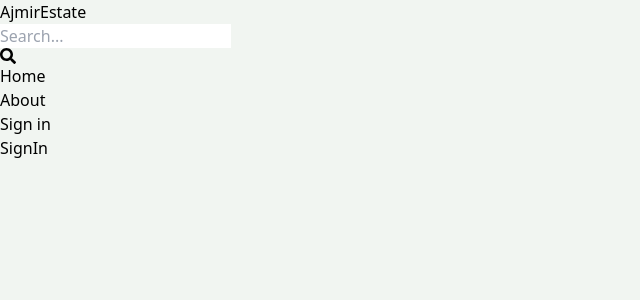
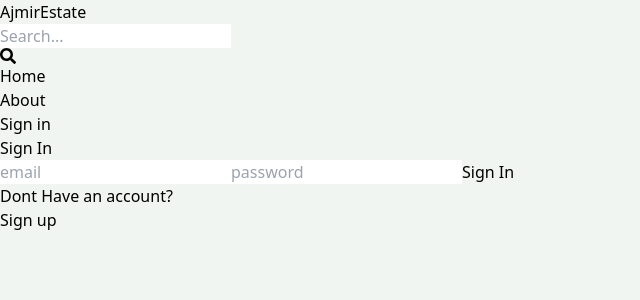
Before and after one commit to ajmir2000/mern-estate, a React (Vite) app in the folder client/: page /sign-in in a window 1280 px wide. Shown: the top 300 px of the page, without its empty margins (0-640 px from the left). Built offline with nearby package versions, Linux system fonts and the light colour scheme.

Commit message:
complete sign in page functionality

```diff
--- a/client/src/pages/SignIn.jsx
+++ b/client/src/pages/SignIn.jsx
@@ -1,7 +1,80 @@
-import React from 'react'
+import { useState } from "react";
+import { Link, useNavigate } from "react-router-dom";
 
 export default function SignIn() {
+  const [formData, setFormData] = useState({});
+  const [error, setError] = useState(null);
+  const [loading, setLoading] = useState(false);
+  const navigate = useNavigate();
+  const handleChange = (e) => {
+    setFormData({
+      ...formData,
+      [e.target.id]: e.target.value,
+    });
+  };
+  console.log(formData);
+  const handleSubmit = async (e) => {
+    e.preventDefault();
+    try {
+      setLoading(true);
+      // requset to the backend say it is post request and send the form data as json
+      const res = await fetch("/api/auth/signin", {
+        method: "POST",
+        headers: {
+          "Content-Type": "application/json",
+        },
+        body: JSON.stringify(formData),
+      });
+      const data = await res.json();
+      // requset send to server but server respond with error like user already exist or something else
+      // it mean this handle the server error and show the error message to user
+        if (data.success === false) {
+        setLoading(false);
+        setError(data.message);
+        return;
+      }
+      setLoading(false);
+      setError(null);
+      navigate("/");
+    } catch (error) {
+      // this handle the network error like server is down or something else
+        // it mean handle the frontend error and show the error message to user
+      setLoading(false);
+      setError(error.message);
+    }
+  };
   return (
-    <div>SignIn</div>
-  )
+    <div className="p-3 max-w-lg mx-auto">
+      <h1 className="text-3xl text-center font-semibold">Sign In</h1>
+      <form onSubmit={handleSubmit} className="flex flex-col gap-4 ">
+
+        <input
+          type="email"
+          placeholder="email"
+          className="border p-3 rounded-lg"
+          id="email"
+          onChange={handleChange}
+        />
+        <input
+          type="password"
+          placeholder="password"
+          className="border p-3 rounded-lg"
+          id="password"
+          onChange={handleChange}
+        />
+        <button
+          disabled={loading}
+          className="bg-slate-700 text-white p-3 rounded-lg uppercase hover:opacity-95 disabled:opacity-80">
+          {loading ? "Loading..." : "Sign In"}
+        </button>
+      </form>
+      <div className="flex gap-2 mt-5">
+        <p>Dont Have an account?</p>
+        <Link to={"/sign-up"}>
+          <span className="text-blue-700">Sign up</span>
+        </Link>
+      </div>
+      {error && <p className="text-red-500 mt-5">{error}</p>}
+    </div>
+  );
 }
--- a/client/src/pages/SignUp.jsx
+++ b/client/src/pages/SignUp.jsx
@@ -45,7 +45,7 @@
   };
   return (
     <div className="p-3 max-w-lg mx-auto">
-      <h1 className="text-3xl text-center font-semibold">SignUp</h1>
+      <h1 className="text-3xl text-center font-semibold">Sign Up</h1>
       <form onSubmit={handleSubmit} className="flex flex-col gap-4 ">
         <input
           type="text"
```
Also changed, not shown: 1 other file (tests, documents, lock files or other folders).
